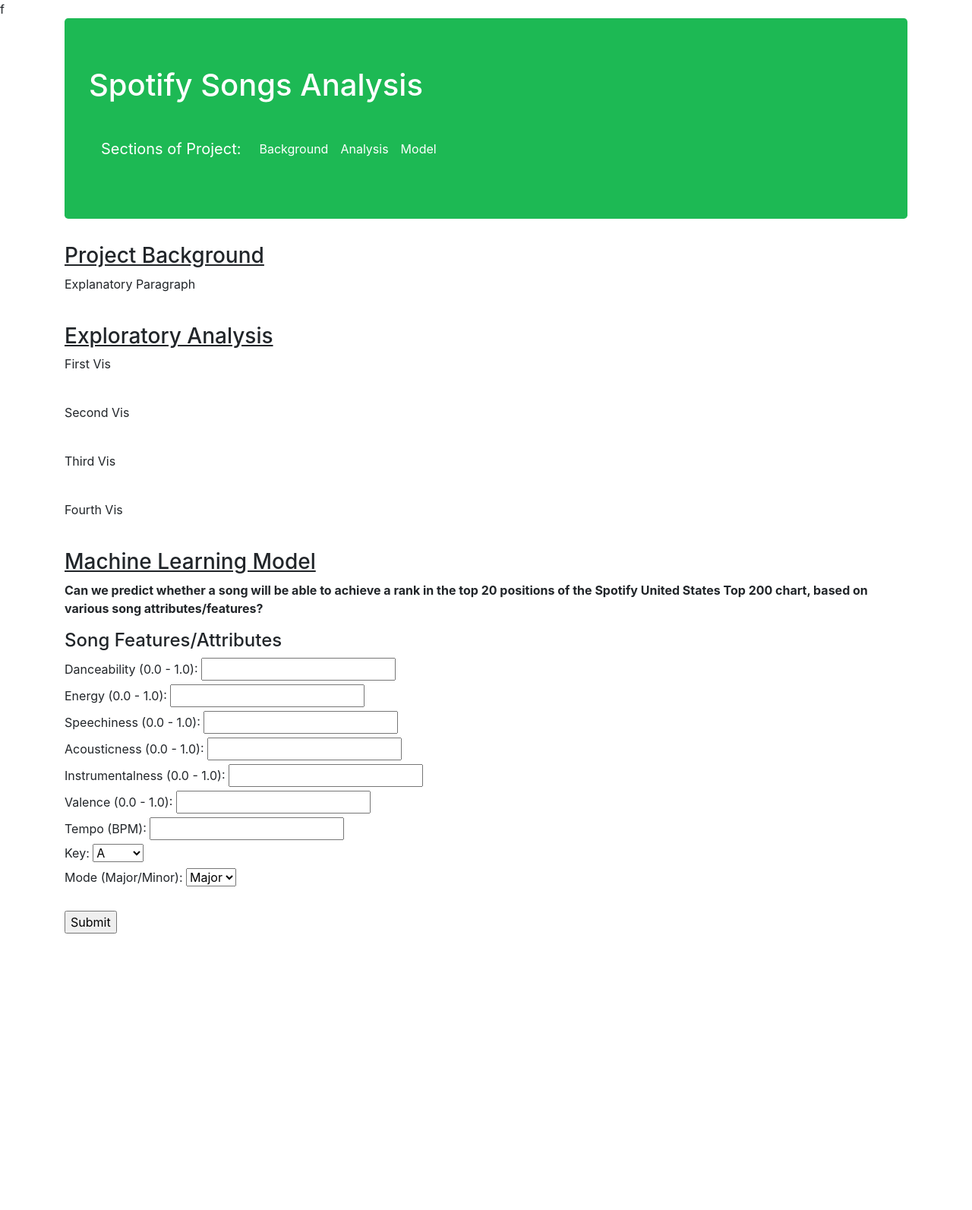
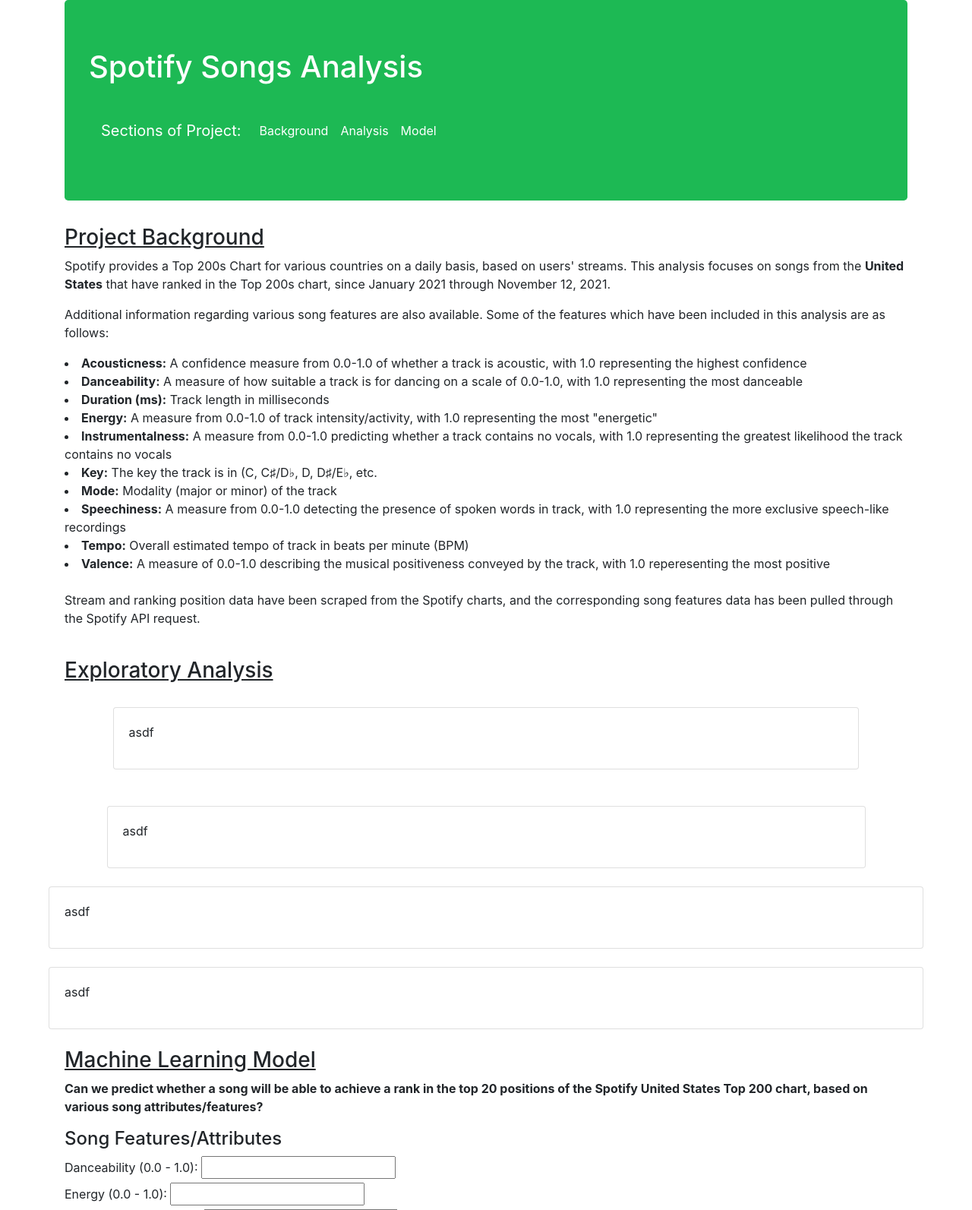
Before and after one commit to aseo67/Top_Songs_Analysis, a Flask app: template templates/index.html in a window 1280 px wide. Shown: the top 1593 px of the page at 76% size. Before the commit the page ends 1229 px from the top, so only its background shows below. Run offline with Flask 2, Linux system fonts and the light colour scheme; the template is opened without the code that fills it, so the values that code supplies are empty; some libraries are stand-ins or nearby versions.

Commit message:
Update flask with charts

```diff
--- a/app.py
+++ b/app.py
@@ -1,11 +1,94 @@
 from flask import Flask, render_template, request
 from run_ml import predictions
+import pandas as pd
+from sqlalchemy import create_engine
+import plotly
+import plotly.express as px
+import json
 
 app = Flask(__name__)
 
 @app.route("/")
 def index():
-    return render_template("index.html")
+
+    # Set up connection to database
+    from config import db_pswd
+    engine = create_engine(f'postgresql://postgres:{db_pswd}@localhost:5432/project_spotify_db')
+    # Load in dataframe for machine learning model from database
+    song_df = pd.read_sql('SELECT * FROM songs;', engine, index_col='song_id')
+    song_df.head()
+
+    # Create dataframe for songs' total streams
+    song_streams_df = song_df[['song', 'artist', 'streams']]
+    song_streams_df = song_streams_df.sort_values(['streams'], ascending=False)
+    top_ten_streams = song_streams_df[:10]
+    # Create visualization 1: top streaming songs
+    fig1 = px.bar(
+        top_ten_streams,
+        x='song',
+        y='streams',
+        color='artist',
+        title='Top 10 Streamed Songs of 2021',
+        labels={'song':'Song', 'streams':'Number of Streams', 'artist':'Artist'}
+    ).update_xaxes(categoryorder='total descending')
+    # Encode chart as json
+    graph1JSON = json.dumps(fig1, cls=plotly.utils.PlotlyJSONEncoder)
+
+    # Create dataframe sorting for artists' songs
+    artists_grouped = song_df[['artist', 'song']].groupby(['artist'])
+    artist_song_count_df = pd.DataFrame(artists_grouped['song'].count())
+    artist_song_count_df = artist_song_count_df.rename(columns={'song':'count_of_charted_songs'})
+    artist_song_count_df = artist_song_count_df.sort_values(['count_of_charted_songs'], ascending=False)
+    artist_song_count_df = artist_song_count_df.reset_index()
+    # Create visualization 2: top charting artists
+    artists_most_songs = artist_song_count_df[:10]
+    fig2 = px.bar(
+        artists_most_songs,
+        x='artist',
+        y='count_of_charted_songs',
+        title='Artists with Most Charted Songs of 2021',
+        labels={'artist':'Artist', 'count_of_charted_songs':'Number of Charted Songs'}
+    )
+    # Encode chart as json
+    graph2JSON = json.dumps(fig2, cls=plotly.utils.PlotlyJSONEncoder)
+
+    # Create dataframe for artists' streams
+    artist_streams_grouped = song_df[['artist', 'streams']].groupby(['artist'])
+    artist_streams_total_df = pd.DataFrame(artist_streams_grouped['streams'].sum())
+    artist_streams_total_df = artist_streams_total_df.sort_values(['streams'], ascending=False)
+    artist_streams_total_df = artist_streams_total_df.reset_index()
+    artists_most_streams = artist_streams_total_df[:10]
+    # Create visualization 3: top streaming artists
+    fig3 = px.bar(
+        artists_most_streams,
+        x='artist',
+        y='streams',
+        title='Artists with Most Streams',
+        labels={'artist':'Artist', 'streams':'Total Number of Streams'}
+    )
+    # Encode chart as json
+    graph3JSON = json.dumps(fig3, cls=plotly.utils.PlotlyJSONEncoder)
+
+    # Create dataframe for artists with #1 hits
+    artist_hits_df = song_df.loc[song_df["position"] == 1, ['artist', 'song', 'position']]
+    artist_hits_grouped = artist_hits_df[['artist', 'song']].groupby(['artist'])
+    total_hits_by_artist_df = pd.DataFrame(artist_hits_grouped['song'].count())
+    total_hits_by_artist_df = total_hits_by_artist_df.rename(columns={'song':'count_of_number_ones'})
+    total_hits_by_artist_df = total_hits_by_artist_df.sort_values(['count_of_number_ones'], ascending=False)
+    total_hits_by_artist_df = total_hits_by_artist_df.reset_index()
+    artists_most_hits = total_hits_by_artist_df[:10]
+    # Create visualization 4: top artists with hits
+    fig4 = px.bar(
+        artists_most_hits,
+        x='artist',
+        y='count_of_number_ones',
+        title='Artists with Most #1 Hits',
+        labels={'artist':'Artist', 'count_of_number_ones':'Number of #1 Hits'}
+    ).update_yaxes(nticks=4)
+    # Encode chart as json
+    graph4JSON = json.dumps(fig4, cls=plotly.utils.PlotlyJSONEncoder)
+
+    return render_template("index.html", graph1JSON=graph1JSON, graph2JSON=graph2JSON, graph3JSON=graph3JSON, graph4JSON=graph4JSON)
 
 @app.route("/predict", methods=["POST"])
 def predict():
--- a/templates/index.html
+++ b/templates/index.html
@@ -10,7 +10,7 @@
         href="https://maxcdn.bootstrapcdn.com/bootstrap/4.0.0/css/bootstrap.min.css"
         integrity="sha384-Gn5384xqQ1aoWXA+058RXPxPg6fy4IWvTNh0E263XmFcJlSAwiGgFAW/dAiS6JXm"
         crossorigin="anonymous"
-    />f
+    />
 </head>
 <body>
     <div class="container">
@@ -36,20 +36,75 @@
 
     <div class="container" id="background">
         <h3><u>Project Background</u></h3>
-        <p>Explanatory Paragraph</p>
+        <p>Spotify provides a Top 200s Chart for various countries on a daily basis, based on users' streams. This analysis focuses on songs from the <b>United States</b> that have ranked in the Top 200s chart, since January 2021 through November 12, 2021.</p>
+        <p>Additional information regarding various song features are also available. Some of the features which have been included in this analysis are as follows:</p>
+            <li><b>Acousticness:</b> A confidence measure from 0.0-1.0 of whether a track is acoustic, with 1.0 representing the highest confidence</li>
+            <li><b>Danceability:</b> A measure of how suitable a track is for dancing on a scale of 0.0-1.0, with 1.0 representing the most danceable</li>
+            <li><b>Duration (ms):</b> Track length in milliseconds</li>
+            <li><b>Energy:</b> A measure from 0.0-1.0 of track intensity/activity, with 1.0 representing the most "energetic"</li>
+            <li><b>Instrumentalness:</b> A measure from 0.0-1.0 predicting whether a track contains no vocals, with 1.0 representing the greatest likelihood the track contains no vocals</li>
+            <li><b>Key:</b> The key the track is in (C, C♯/D♭, D, D♯/E♭, etc.</li>
+            <li><b>Mode:</b> Modality (major or minor) of the track</li>
+            <li><b>Speechiness:</b> A measure from 0.0-1.0 detecting the presence of spoken words in track, with 1.0 representing the more exclusive speech-like recordings</li>
+            <li><b>Tempo:</b> Overall estimated tempo of track in beats per minute (BPM)</li>
+            <li><b>Valence:</b> A measure of 0.0-1.0 describing the musical positiveness conveyed by the track, with 1.0 reperesenting the most positive</li>
+        <br>
+        <p>Stream and ranking position data have been scraped from the Spotify charts, and the corresponding song features data has been pulled through the Spotify API request.</p>
         <br>
     </div>
 
     <div class="container" id="analysis">
         <h3><u>Exploratory Analysis</u></h3>
-        <p>First Vis</p>
-        <br>
-        <p>Second Vis</p>
-        <br>
-        <p>Third Vis</p>
-        <br>
-        <p>Fourth Vis</p>
-        <br>
+        <div class="row p-4">
+            <div class="card m-auto" style="width: 90%;">
+                <div class="card-body">
+                    <div id="chart1"></div>
+                    <p>asdf</p>
+                </div>
+                </div>
+            </div>
+            <br>
+            <div class="card m-auto" style="width: 90%;">
+                <div class="card-body">
+                    <div id="chart2"></div>
+                    <p>asdf</p>
+                </div>
+                </div>
+            </div>
+            <br>
+            <div class="card m-auto" style="width: 90%;">
+                <div class="card-body">
+                    <div id="chart3"></div>
+                    <p>asdf</p>
+                </div>
+                </div>
+            </div>
+            <br>
+            <div class="card m-auto" style="width: 90%;">
+                <div class="card-body">
+                    <div id="chart4"></div>
+                    <p>asdf</p>
+                </div>
+                </div>
+            </div>
+            <br>
+        </div>
+
+        <!-- plotly CDN -->
+        <script src="https://cdn.plot.ly/plotly-latest.min.js"></script>
+        <script type="text/javascript">
+            var graphs1 = {{ graph1JSON | safe }};
+            Plotly.plot("chart1", graphs1,{});
+
+            var graphs2 = {{ graph2JSON | safe }};
+            Plotly.plot("chart2", graphs2,{});
+
+            var graphs3 = {{ graph3JSON | safe }};
+            Plotly.plot("chart3", graphs3,{});
+
+            var graphs4 = {{ graph4JSON | safe }};
+            Plotly.plot("chart4", graphs4,{});
+        </script>
     </div>
 
     <div class="container" id="model">
@@ -102,8 +157,8 @@
             <br>
             <br>
             <input type="submit">
+            <br>
         </form>
     </div>
-
 </body>
 </html>
```
